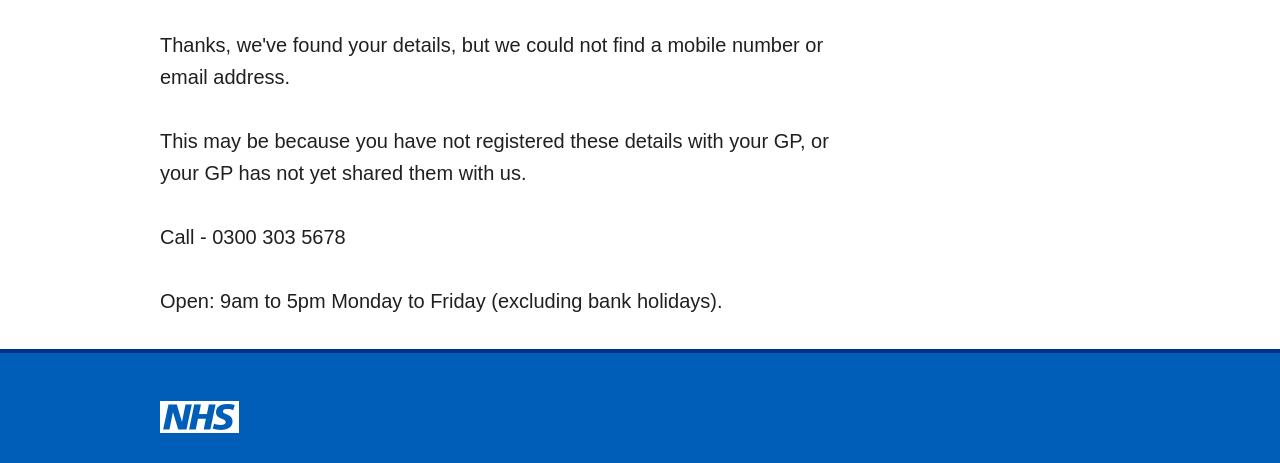
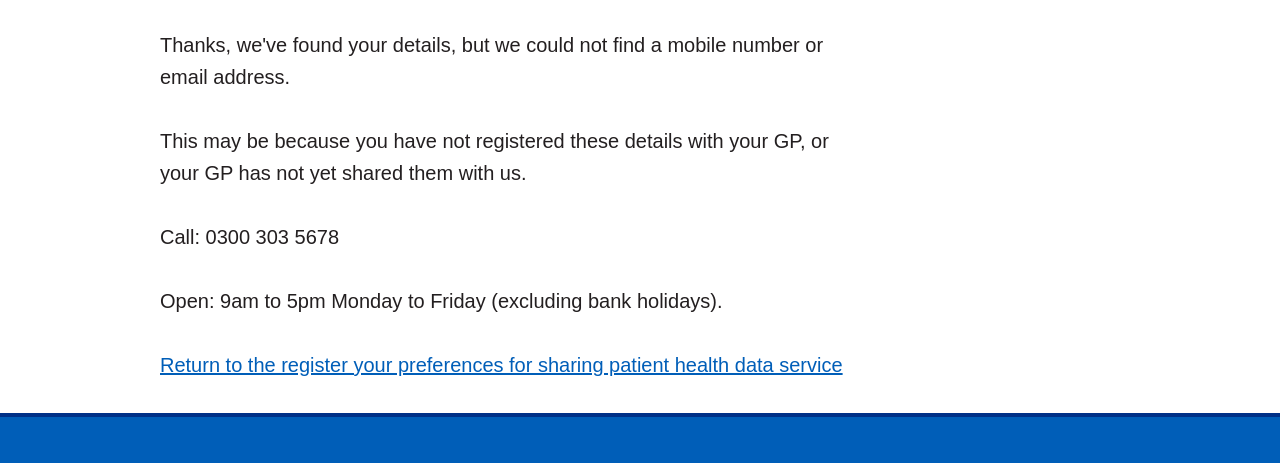
Before and after one commit to GrilloPress/ndop, a website: page views/F/app/02X-contact-us.html in a window 1280 px wide. Shown: the part 325-788 px from the top of the page. Drawn offline with nearby package versions, Linux system fonts and the light colour scheme; files that its build step writes are made by us from their sources; a web font is replaced by a local one.

Commit message:
Back return to start links

```diff
--- a/views/F/app/02X-contact-us.html
+++ b/views/F/app/02X-contact-us.html
@@ -27,10 +27,13 @@
 
               <p>This may be because you have not registered these details with your GP, or your GP has not yet shared them with us.</p>
               <p>
-                Call - 0300 303 5678
+                Call: 0300 303 5678
               </p>
               <p>
                 Open: 9am to 5pm Monday to Friday (excluding bank holidays).
+              </p>
+              <p>
+                <a href="/F/index">Return to the register your preferences for sharing patient health data service</a>
               </p>
             </div>
             </div>
```
Also changed, not shown: views/F/app/00-other-ways-to-set-your-preferences.html (+3 -0 lines), views/F/app/03X-contact-us.html (+4 -1 lines), views/F/app/04X-contact-us.html (+4 -1 lines).
